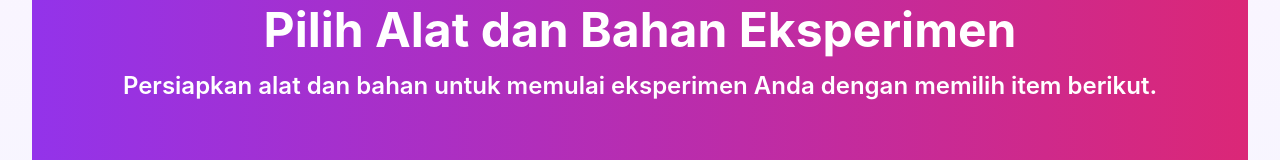
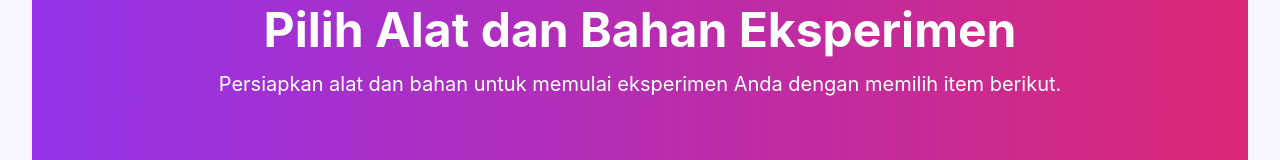
Before and after one commit to Ediw7/biofun, a React (Create React App) app: page /eksperimen-alat-bahan in a window 1280 px wide. Shown: the part 154-314 px from the top of the page. Built offline with nearby package versions, Linux system fonts and the light colour scheme.

Commit message:
benerin font

```diff
--- a/src/pages/EksperimenAlatBahan.js
+++ b/src/pages/EksperimenAlatBahan.js
@@ -148,7 +148,7 @@ const EksperimenAlatBahan = () => {
           <h1 className="text-4xl md:text-5xl font-bold mb-4">
             Pilih Alat dan Bahan Eksperimen
           </h1>
-          <p className="text-xl md:text-2xl font-semibold mb-4">
+          <p className="text-xl mb-4">
             Persiapkan alat dan bahan untuk memulai eksperimen Anda dengan memilih item berikut.
           </p>
         </div>
```
